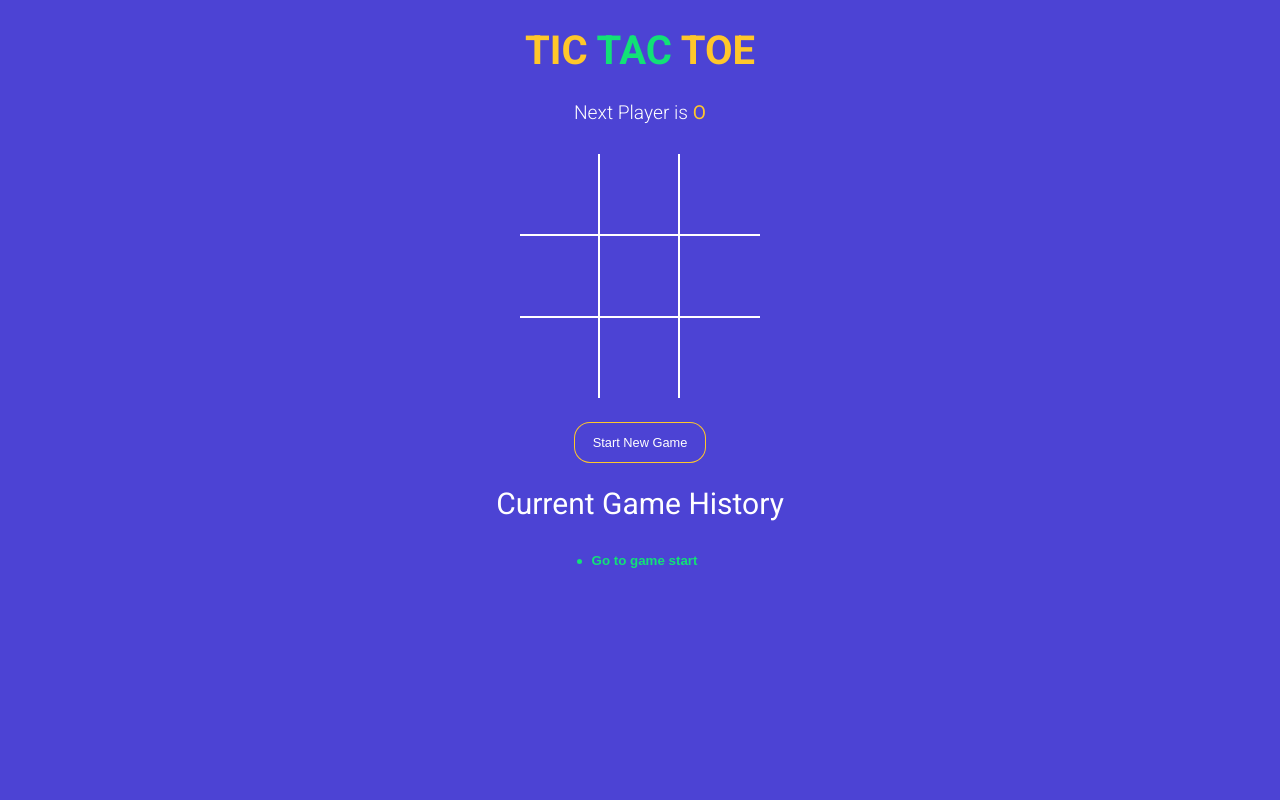
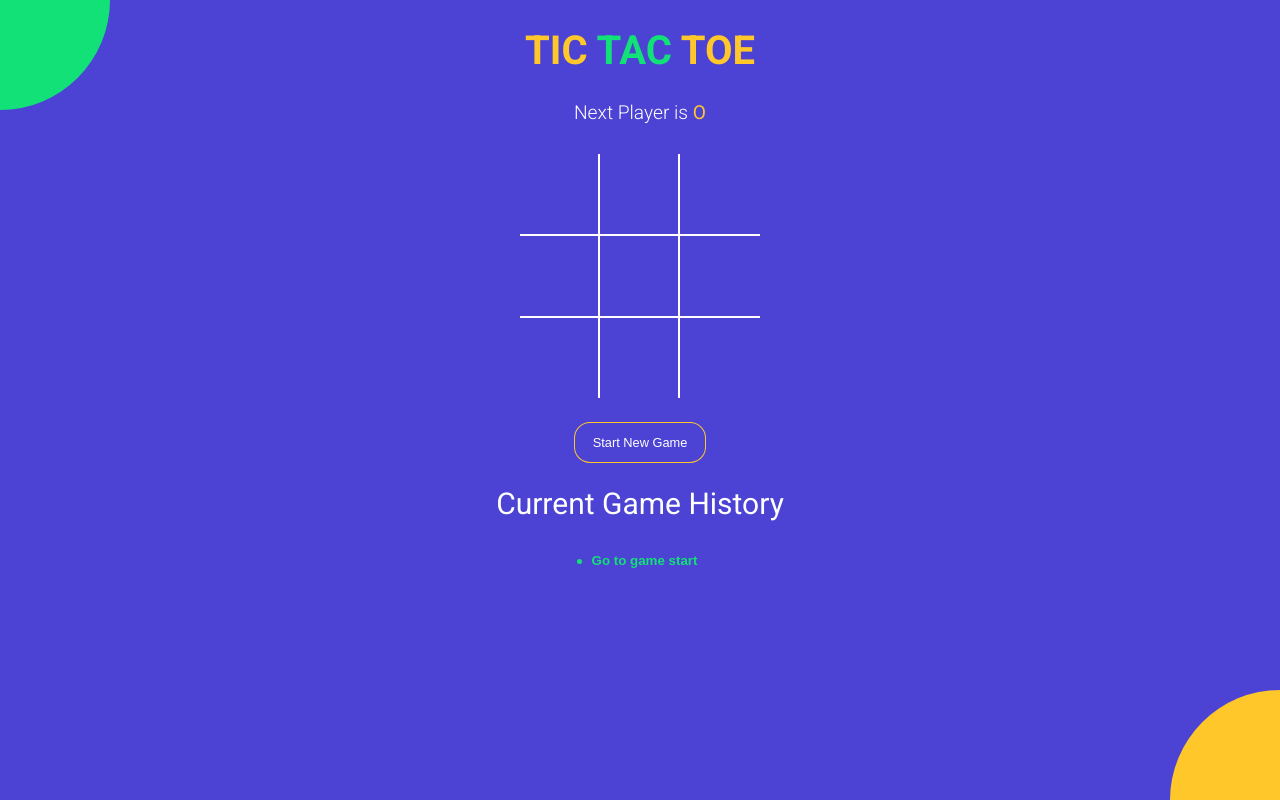
Before and after one commit to ParinShah2312/TicTacToeGame, a React (Vite) app: page / in a window 1280 px wide. Built offline with nearby package versions, Linux system fonts and the light colour scheme.

Commit message:
added deploy script and background balls

```diff
--- a/package.json
+++ b/package.json
@@ -7,7 +7,8 @@
     "dev": "vite",
     "build": "vite build",
     "lint": "eslint src --ext js,jsx --report-unused-disable-directives --max-warnings 0",
-    "preview": "vite preview"
+    "preview": "vite preview",
+    "deploy": "npm run build surge dist tictactoeparin.surge.sh"
   },
   "dependencies": {
     "react": "^18.2.0",
--- a/src/App.jsx
+++ b/src/App.jsx
@@ -86,6 +86,7 @@ function App() {
         Current Game History
       </h2>
       <History history={history} moveTo={moveTo} currentMove={currentMove} />
+      <div className="bg-balls"></div>
     </div>
   );
 }
```
